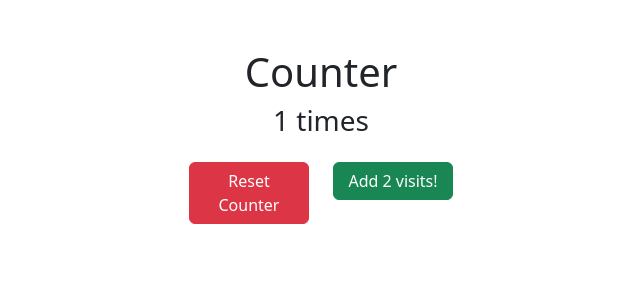
After one commit to NicoDS9688/202306_flask, a Flask app: page / in a window 1280 px wide. The commit adds this page. Shown: the top 300 px of the page, without its empty margins (319-959 px from the left). Run offline with Flask 3, Linux system fonts and the light colour scheme.

Commit message:
first commit

```diff
--- /dev/null
+++ b/Core/contador/server.py
@@ -0,0 +1,26 @@
+"""SERVER"""
+from flask import Flask, render_template, redirect, session, url_for
+app = Flask(__name__, static_folder='static')
+app.secret_key = "keep it secret, keep it safe"
+
+@app.route("/")
+def count():
+    """Metodo que cuenta las visitas"""
+    session['counter'] = session.get('counter', 0 ) + 1
+
+    return render_template("index.html", counter = session["counter"])
+
+@app.route("/destroy_session")
+def destroy():
+    """Metodo que elimina las visitas"""
+    session['counter'] = 0
+    return redirect(url_for('count'))
+
+@app.route("/plus")
+def plus():
+    """Metodo que suma 2 visitas"""
+    session['counter'] = session.get('counter', 0 ) + 1
+    return redirect(url_for('count'))
+
+if __name__=="__main__":
+    app.run(debug=True)
--- /dev/null
+++ b/Core/contador/static/style.css
@@ -0,0 +1,3 @@
+.custom-button {
+    width: 15vh;
+}
--- /dev/null
+++ b/Core/contador/templates/index.html
@@ -0,0 +1,39 @@
+<!DOCTYPE html>
+<html lang="en">
+
+<head>
+    <meta charset="UTF-8">
+    <meta name="viewport" content="width=device-width, initial-scale=1.0">
+    <link rel="stylesheet" type="text/css" href="{{ url_for('static', filename='style.css') }}">
+    <link href="https://cdn.jsdelivr.net/npm/bootstrap@5.3.1/dist/css/bootstrap.min.css" rel="stylesheet"
+        integrity="sha384-4bw+/aepP/YC94hEpVNVgiZdgIC5+VKNBQNGCHeKRQN+PtmoHDEXuppvnDJzQIu9" crossorigin="anonymous">
+    <title>Counter</title>
+</head>
+
+<body>
+    <main>
+        <div class="container text-center mt-5">
+            <h1>Counter</h1>
+            <h3>{{ counter }} times</h3>
+            <div class="container d-flex justify-content-center">
+                <div class="row">
+                    <div class="col-md-6 ">
+                        <form action="{{ url_for('destroy') }}" method="get">
+                            <button class="btn btn-danger mt-3 custom-button" type="submit">Reset Counter</button>
+                        </form>
+                    </div>
+                    <div class="col-md-6">
+                        <form action="{{ url_for('plus') }}" method="get">
+                            <button class="btn btn-success mt-3 custom-button" type="submit">Add 2 visits!</button>
+                        </form>
+                    </div>
+                </div>
+            </div>
+        </div>
+    </main>
+    <script src="https://cdn.jsdelivr.net/npm/bootstrap@5.3.1/dist/js/bootstrap.bundle.min.js"
+        integrity="sha384-HwwvtgBNo3bZJJLYd8oVXjrBZt8cqVSpeBNS5n7C8IVInixGAoxmnlMuBnhbgrkm"
+        crossorigin="anonymous"></script>
+</body>
+
+</html>
```
Also changed, not shown: Core/tabla_html/templates/index.html (+9 -4 lines).
